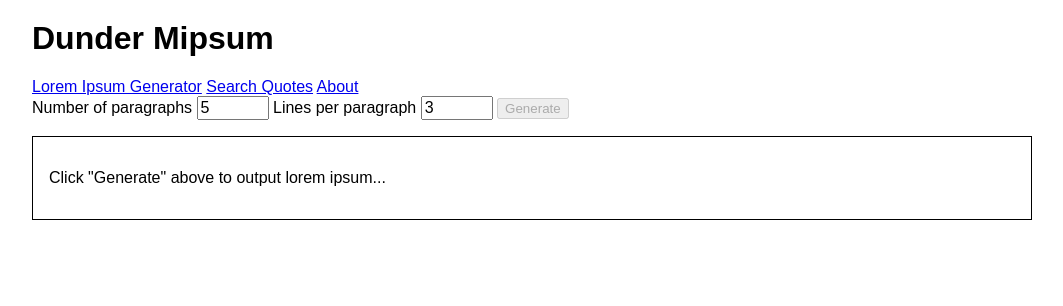
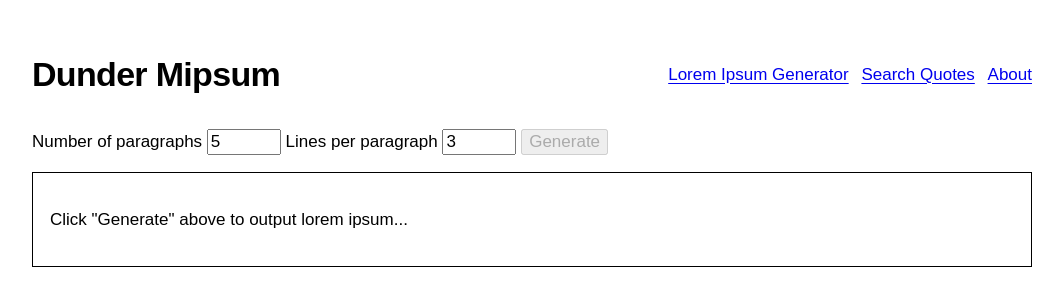
Before and after one commit to RyanBerliner/the-office-lorem-ipsum, a website: page index.html in a window 1280 px wide. Shown: the whole page, without its empty margins (108-1171 px from the left). Drawn offline with Linux system fonts and the light colour scheme; files whose address does not match are found by name.

Commit message:
more styles

```diff
--- a/styles.css
+++ b/styles.css
@@ -1,14 +1,7 @@
-:root {
-  font-size: 16px;
-}
-
 html {
-  font-size: 1rem;
+  font-size: 17px;
+  line-height: 1.5;
   font-family: sans-serif;
-}
-
-input {
-  font-size: 1rem;
 }
 
 body {
@@ -17,7 +10,42 @@ body {
   max-width: 1000px;
 }
 
+header {
+  display: flex;
+  align-items: center;
+  justify-content: space-between;
+  margin: 2rem auto;
+}
+
+header h1 {
+  margin: 0;
+}
+
+header nav {
+  display: flex;
+  align-items: center;
+}
+
+header nav a {
+  margin-left: 0.75rem;
+}
+
+a {
+  text-underline-offset: 0.17em;
+}
+
+h1,h2,h3,h4,h5,h6 {
+  line-height: 1.2;
+  letter-spacing: -0.02em;
+  margin-block-start: 1em;
+  margin-block-end: 0.5em;
+}
+
 #output {
   border: 1px solid;
   padding: 1rem;
 }
+
+input, button {
+  font-size: 1rem;
+}
```
